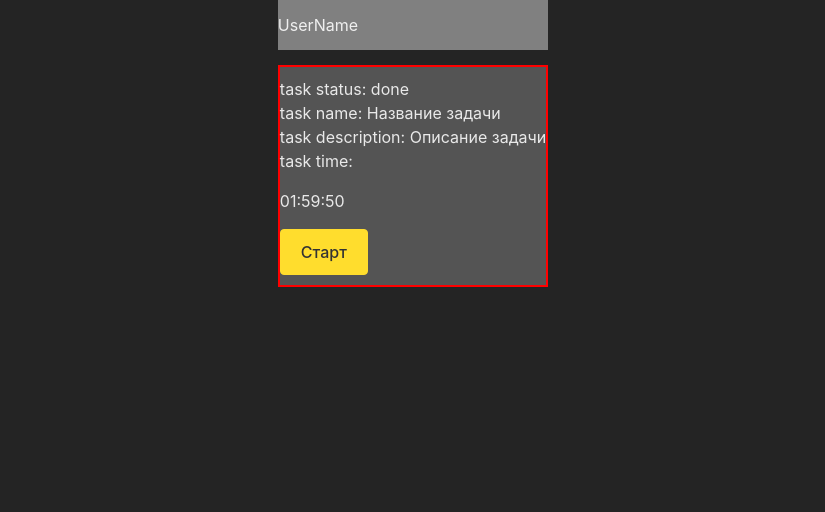
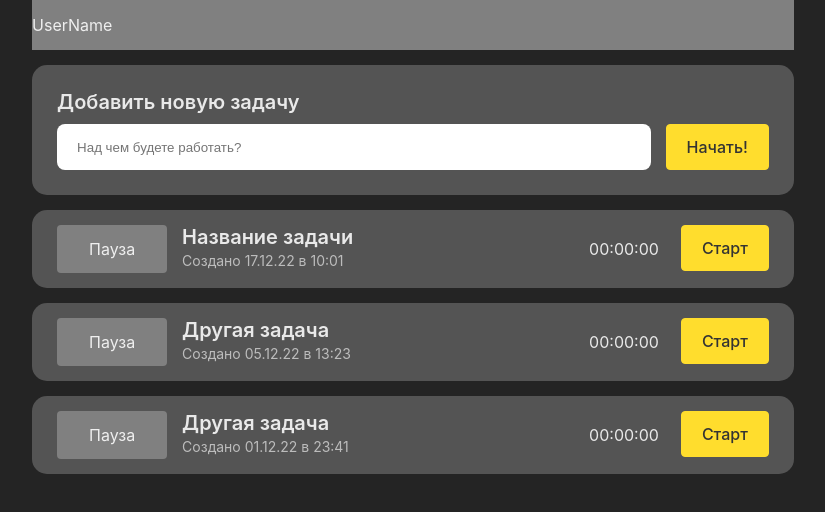
Before and after one commit to grusha229/timetracker, a React (Vite) app: page / in a window 1280 px wide. Shown: the top 512 px of the page, without its empty margins (227-1052 px from the left). Built offline with nearby package versions, Linux system fonts and the light colour scheme.

Commit message:
add features

```diff
--- a/src/Content.tsx
+++ b/src/Content.tsx
@@ -1,5 +1,7 @@
 import React from 'react';
 import TaskList from "./blocks/TaskList/TaskList";
+import Input from "./components/Input/Input";
+import AddTask from "./blocks/AddTask/AddTask";
 
 const Content:React.FC<any> = () => {
 
@@ -7,6 +9,7 @@ const Content:React.FC<any> = () => {
         <div className={`layout`}>
             <div className={'container'}>
                 <div className={'content'}>
+                    <AddTask />
                     <TaskList/>
                 </div>
             </div>
--- /dev/null
+++ b/src/blocks/AddTask/AddTask.scss
@@ -0,0 +1,29 @@
+.newTask {
+  padding: 25px 25px;
+  background: #545454;
+  border-radius: 15px;
+  display: flex;
+  flex-direction: column;
+  margin-bottom: 15px;
+
+  &_title {
+      font-weight: 600;
+      font-size: 20px;
+      margin-bottom: 10px;
+  }
+
+  &_controls {
+    display: flex;
+    flex-direction: row;
+    justify-content: stretch;
+
+    &__input {
+      width: 100%;
+      display:flex;
+    }
+    &__button {
+      display:flex;
+      margin-left: 15px;
+    }
+  }
+}
--- /dev/null
+++ b/src/blocks/AddTask/AddTask.tsx
@@ -0,0 +1,31 @@
+import React from 'react'
+import Input from "../../components/Input/Input";
+import './AddTask.scss'
+import Button from "../../components/Button/Button";
+
+const AddTask:React.FC<any> = () => {
+    return (
+        <div className={'newTask'}>
+            <div className={'newTask_title'}>
+                 Добавить новую задачу
+            </div>
+            <div className={'newTask_controls'}>
+                <div className={'newTask_controls__input'}>
+                    <Input
+                        placeholder={"Над чем будете работать?"}
+                        type={"text"}
+                    />
+                </div>
+                <div className={'newTask_controls__button'}>
+                    <Button
+                        onClick={()=>{}}
+                        type={"submit"}
+                    >
+                        Начать!
+                    </Button>
+                </div>
+            </div>
+        </div>
+    )
+}
+export default AddTask
--- a/src/blocks/TaskList/Task/Task.scss
+++ b/src/blocks/TaskList/Task/Task.scss
@@ -1,5 +1,61 @@
 .task {
-  padding: 10px 0;
+  padding: 15px 25px;
   background: #545454;
-  border: 2px solid red;
+  border-radius: 15px;
+  display: flex;
+  margin-bottom: 15px;
+
+  &_item{
+    align-self: center;
+
+    &__info {
+      max-width: 500px;
+      min-width: 400px;
+      display: flex;
+      flex-direction: column;
+      align-self: center;
+      margin-right: auto;
+
+      .title{
+        font-weight: 600;
+        font-size: 20px;
+      }
+
+      .description {
+        font-size: 14px;
+        opacity: .7;
+      }
+    }
+
+    &__status {
+      padding: 12px 20px;
+      background: gray;
+      border-radius: 4px;
+      display: flex;
+      justify-content: center;
+      min-width: 70px;
+      margin-right: 15px;
+
+      &.active {
+        background: #5fb71a;
+      }
+    }
+
+    &__button {
+      margin-left: 15px;
+    }
+
+    &__time {
+      display: flex;
+      align-self: center;
+      padding: 3px 7px;
+      border-radius: 5px;
+
+      &.active {
+        background: #f0f0f0;
+        color: #222;
+      }
+
+    }
+  }
 }
--- a/src/blocks/TaskList/Task/Task.tsx
+++ b/src/blocks/TaskList/Task/Task.tsx
@@ -1,7 +1,8 @@
 import React, {useState,useEffect} from 'react';
 import "./Task.scss"
-import Button from "../../../components/button/Button";
+import Button from "../../../components/Button/Button";
 import Timer from "../../../components/Timer/Timer";
+import {iTaskProps} from "../TaskList";
 
 export interface Time {
     hours: number,
@@ -9,16 +10,13 @@ export interface Time {
     seconds: number
 }
 
-export interface iTaskProps {
-    status: boolean,
-    name: string,
-    description: string,
-    time?: Time
+interface iTaskInternal extends iTaskProps {
+    status?: "Done" | "Pause" | "InProgress",
 }
 
-const Task:React.FC<iTaskProps> = ({status,name,description,time}) => {
+const Task:React.FC<iTaskInternal> = ({name,description}) => {
 
-    const [Seconds, setSeconds] = useState(7190);
+    const [Seconds, setSeconds] = useState(0);
     const [isSecondsRun, setIsSecondsRun] = useState(false);
 
     useEffect(() => {
@@ -28,10 +26,9 @@ const Task:React.FC<iTaskProps> = ({status,name,description,time}) => {
             }
             const interval = setInterval(() => increaseTime(1), 1000);
 
-            const cleanup = () => {
+            return () => {
                 clearInterval(interval);
             };
-            return cleanup;
         }
     });
 
@@ -45,20 +42,23 @@ const Task:React.FC<iTaskProps> = ({status,name,description,time}) => {
 
     return (
         <div className={'task'}>
-            <div>
-                task status: {status ? "done" : "work in progress"}
+            <div className={`task_item__status ${isSecondsRun ? "active" : "paused"}`}>
+                <p>
+                    {isSecondsRun ? "В работе" : "Пауза"}
+                </p>
             </div>
-            <div>
-                task name: {name}
+            <div className={'task_item__info'}>
+                <div className={'task_item__info title'}>
+                    {name}
+                </div>
+                <div className={'task_item__info description'}>
+                    {description}
+                </div>
             </div>
-            <div>
-                task description: {description}
-            </div>
-            <div>
-                task time:
+            <div className={`task_item__time ${isSecondsRun ? "active" : "paused"}`}>
                 <Timer seconds={Seconds}/>
             </div>
-            <div>
+            <div className={'task_item__button'}>
                 <Button onClick={handleTimer} type={"submit"} >
                     {isSecondsRun ? "Пауза" : "Старт"}
                 </Button>
--- a/src/blocks/TaskList/TaskList.scss
+++ b/src/blocks/TaskList/TaskList.scss
@@ -1,3 +1,2 @@
 .tasklist {
-  background: #7c7c7c;
 }
--- a/src/blocks/TaskList/TaskList.tsx
+++ b/src/blocks/TaskList/TaskList.tsx
@@ -1,21 +1,38 @@
 import React from 'react';
 import "./TaskList.scss"
-import Task from "./Task/Task";
+import Task, {Time} from "./Task/Task";
+
+
+export interface iTaskProps {
+    status?: "Done" | "Pause" | "InProgress",
+    name: string,
+    description: string,
+    time?: Time
+}
 
 interface iTasklistProps {
-    tasks: iTasklistProps[]
+    tasks: iTaskProps[]
 }
 
 const TaskList:React.FC<any> = () => {
 
     return (
-        <div className={'tasklist'}>
-            <Task
-                name={'Название задачи'}
-                description={'Описание задачи'}
-                status={true}
-            />
-        </div>
+        <>
+            <div className={'tasklist'}>
+                <Task
+                    name={'Название задачи'}
+                    description={'Создано 17.12.22 в 10:01'}
+                />
+                <Task
+                    name={'Другая задача'}
+                    description={'Создано 05.12.22 в 13:23'}
+                />
+                <Task
+                    name={'Другая задача'}
+                    description={'Создано 01.12.22 в 23:41'}
+                />
+            </div>
+        </>
     )
 }
 
--- /dev/null
+++ b/src/components/Input/Input.module.css
@@ -0,0 +1,18 @@
+.input {
+  background-color: #545454;
+  margin-bottom: 25px;
+  border-radius: 15px;
+}
+
+.inputs {
+  width: 100%;
+  display: flex;
+  justify-content: flex-end;
+}
+
+.messageInput {
+  padding: 12px 20px;
+  border-radius: 8px;
+  border: none;
+  flex-grow: 6;
+}
--- /dev/null
+++ b/src/components/Input/Input.tsx
@@ -0,0 +1,21 @@
+import React, {InputHTMLAttributes} from 'react';
+import s from './Input.module.css'
+
+export interface iInputProps extends InputHTMLAttributes<HTMLInputElement>{
+
+}
+
+const Input:React.FC<iInputProps> = ({placeholder}) => {
+    return (
+        <>
+            <div className={s.inputs}>
+                <input
+                    className={s.messageInput}
+                    placeholder={placeholder}
+                />
+            </div>
+        </>
+    );
+}
+s
+export default Input
--- a/src/index.css
+++ b/src/index.css
@@ -67,3 +67,7 @@ button:focus-visible {
 /*    background-color: #f9f9f9;*/
 /*  }*/
 /*}*/
+
+p{
+  margin: 0;
+}
```
Also changed, not shown: src/components/Button/Button.module.css (renamed from src/components/button/Button.module.css), src/components/Button/Button.tsx (renamed from src/components/button/Button.tsx).
